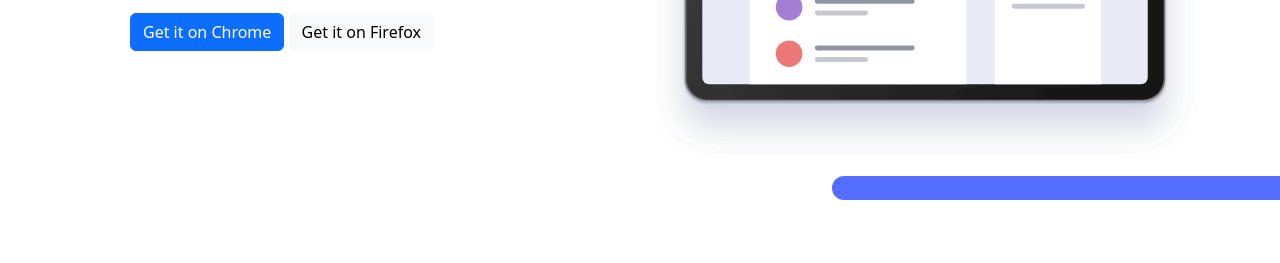
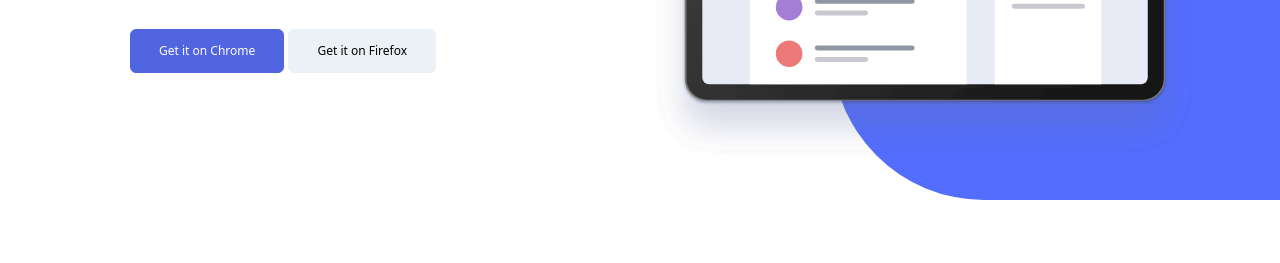
Before and after one commit to bertapasamontes/1.2.-Bootstrap-SASS, a website: page index.html in a window 1280 px wide. Shown: the part 395-658 px from the top of the page. Drawn offline with nearby package versions, Linux system fonts and the light colour scheme.

Commit message:
exercici 6

```diff
--- a/index.html
+++ b/index.html
@@ -6,7 +6,7 @@
     <meta name="viewport" content="width=device-width, initial-scale=1.0">
     <title>1.2. Bootstrap&SASS</title>
     <link rel="stylesheet" href="output/style.css">
-    <link href="https://cdn.jsdelivr.net/npm/bootstrap@5.3.3/dist/css/bootstrap.min.css" rel="stylesheet" integrity="sha384-QWTKZyjpPEjISv5WaRU9OFeRpok6YctnYmDr5pNlyT2bRjXh0JMhjY6hW+ALEwIH" crossorigin="anonymous">
+    <!-- <link href="https://cdn.jsdelivr.net/npm/bootstrap@5.3.3/dist/css/bootstrap.min.css" rel="stylesheet" integrity="sha384-QWTKZyjpPEjISv5WaRU9OFeRpok6YctnYmDr5pNlyT2bRjXh0JMhjY6hW+ALEwIH" crossorigin="anonymous"> -->
 </head>
 
 <body class="">
```
